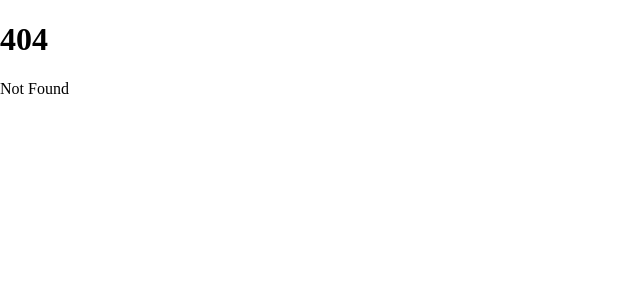
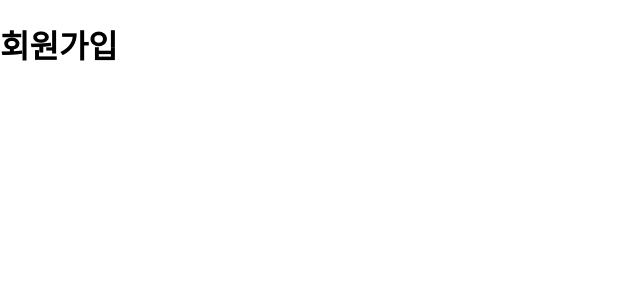
Before and after one commit to kimyoojun/AI-ON_Traver, a SvelteKit app: page /siginUp in a window 1280 px wide. Before the commit this address had no page. Shown: the top 300 px of the page, without its empty margins (0-640 px from the left). Built offline with nearby package versions, Linux system fonts and the light colour scheme.

Commit message:
회원가입 페이지 추가

```diff
--- /dev/null
+++ b/src/routes/(auth)/siginUp/+page.svelte
@@ -0,0 +1 @@
+<h1>회원가입</h1>
```
